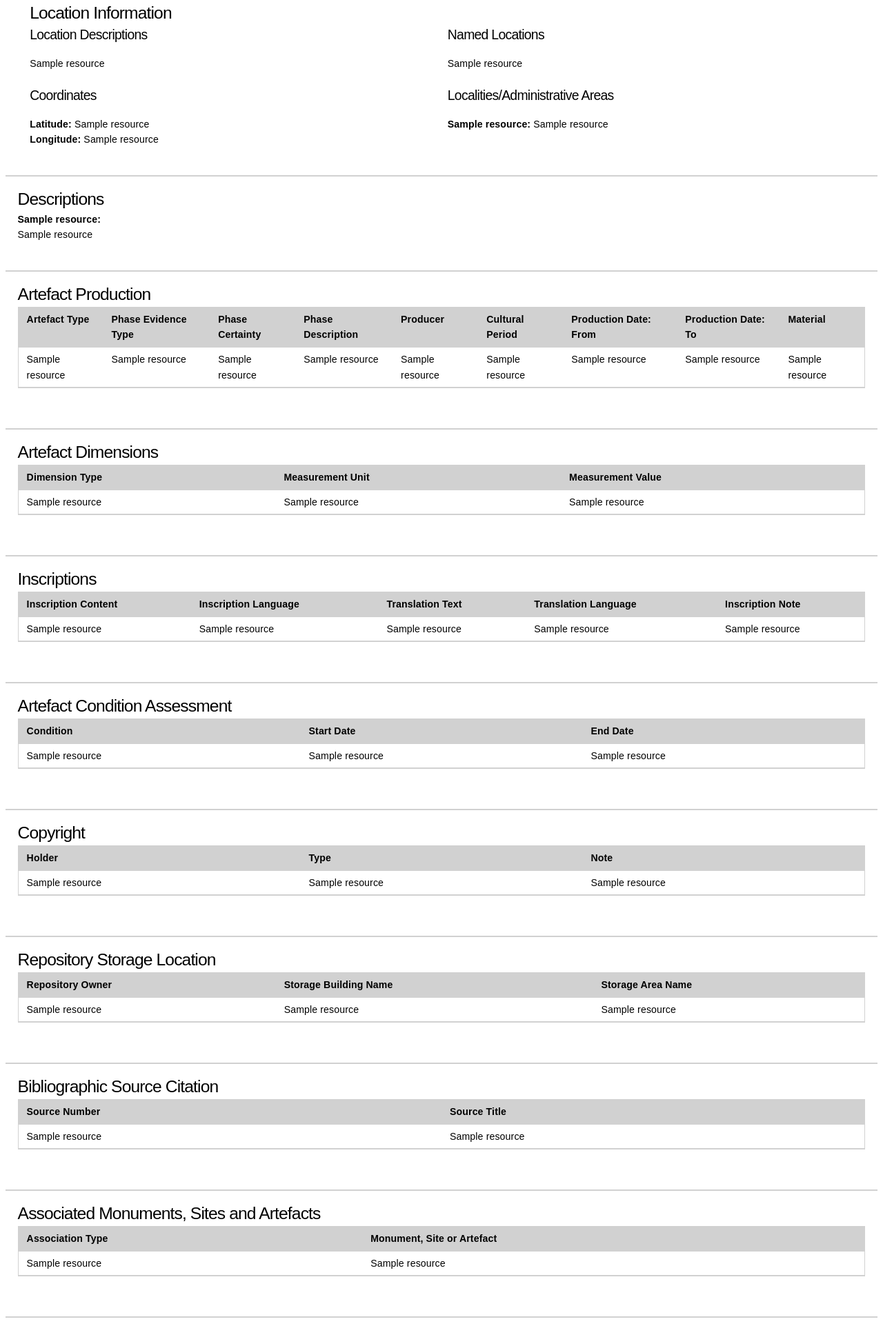
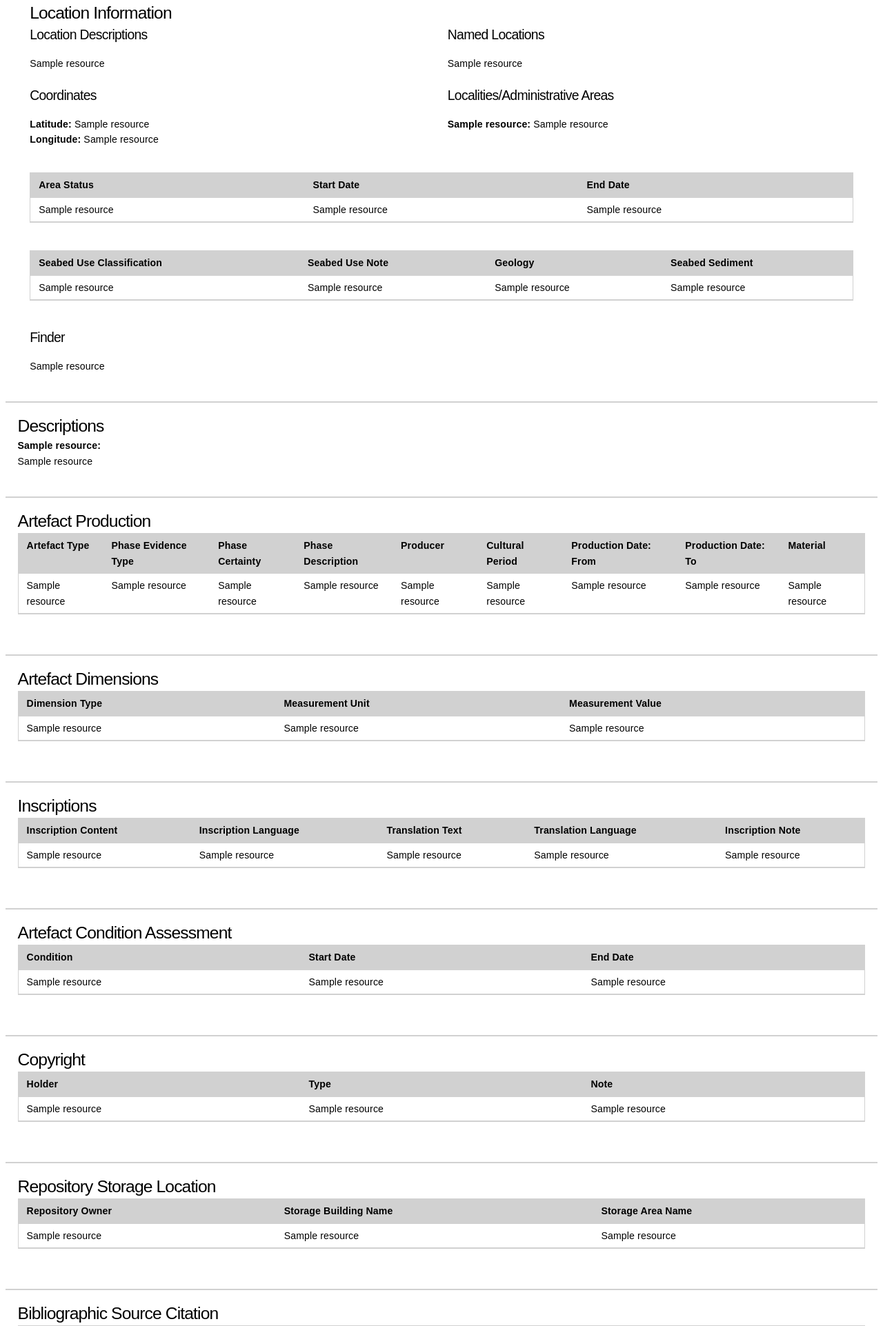
Before and after one commit to HistoricEngland/mariner-proj, a Django app: template mariner_proj/templates/html_export/1d47e2bc-2d51-11ef-ae46-0242ac140006.htm in a window 1280 px wide. Shown: the part 688-2611 px from the top of the page at 69% size. Run offline with Django 3.2, Linux system fonts and the light colour scheme; the template is opened without the code that fills it: most values are stand-ins (such as "Sample title", 1, 10 or a date in 2020); parts of the project's set-up code (start-up, migrations or seed data) failed here and were passed over.

Commit message:
Add 2 more sub-sections to Location Information section

```diff
--- a/mariner_proj/templates/html_export/1d47e2bc-2d51-11ef-ae46-0242ac140006.htm
+++ b/mariner_proj/templates/html_export/1d47e2bc-2d51-11ef-ae46-0242ac140006.htm
@@ -150,12 +150,74 @@
                                         </div>
                                     </div>
                                 </div>
+
+                                {# Area Statuses #}
+                                {% with area=resource_data|val_from_key:"Discovery"|val_from_key:"Location Data"|val_from_key:"Area" %}
+                                {% if area and area|val_from_key:"Area Assignments" %}
+                                <div class="rtable" style="margin-top:1em;">
+                                    <div class="rrow rheader">
+                                        <div class="rcell">Area Status</div>
+                                        <div class="rcell">Start Date</div>
+                                        <div class="rcell">End Date</div>
+                                    </div>
+                                    {% for assignment in area|val_from_key:"Area Assignments" %}
+                                    <div class="rrow">
+                                        <div class="rcell" data-title="Area Status">{{ assignment|val_from_key:"Area Status"|val_from_key:"@display_value" }}</div>
+                                        <div class="rcell" data-title="Start Date">{{ assignment|val_from_key:"Area Status Timespan"|val_from_key:"Area Status Start Date"|val_from_key:"@display_value" }}</div>
+                                        <div class="rcell" data-title="End Date">{{ assignment|val_from_key:"Area Status Timespan"|val_from_key:"Area Status End Date"|val_from_key:"@display_value" }}</div>
+                                    </div>
+                                    {% endfor %}
+                                </div>
+                                {% endif %}
+                                {% endwith %}
+
+                                {# Seabed Use Classification #}
+                                {% with seabed_assignments=resource_data|val_from_key:"Discovery"|val_from_key:"Location Data"|val_from_key:"Seabed Use Classification Assignment" %}
+                                {% if seabed_assignments %}
+                                <div class="rtable" style="margin-top:1em;">
+                                    <div class="rrow rheader">
+                                        <div class="rcell">Seabed Use Classification</div>
+                                        <div class="rcell">Seabed Use Note</div>
+                                        <div class="rcell">Geology</div>
+                                        <div class="rcell">Seabed Sediment</div>
+                                    </div>
+                                    {% for assignment in seabed_assignments %}
+                                    <div class="rrow">
+                                        <div class="rcell" data-title="Seabed Use Classification">{{ assignment|val_from_key:"Seabed Use Classification"|val_from_key:"@display_value" }}</div>
+                                        <div class="rcell" data-title="Seabed Use Note">{{ assignment|val_from_key:"Seabed Use Notes"|val_from_key:"Seabed Use Notes Value"|val_from_key:"@display_value" }}</div>
+                                        <div class="rcell" data-title="Geology">{{ assignment|val_from_key:"Geology"|val_from_key:"@display_value" }}</div>
+                                        <div class="rcell" data-title="Seabed Sediment">{{ assignment|val_from_key:"Seabed Sediment"|val_from_key:"@display_value" }}</div>
+                                    </div>
+                                    {% endfor %}
+                                </div>
+                                {% endif %}
+                                {% endwith %}
+
                             </div>
                         </div>
                     </div>
                 </div>
                 {% endif %}
                 {% endwith %}
+
+                {# Finder sub-row #}
+                {% with finder=resource_data|val_from_key:"Discovery"|val_from_key:"Finder" %}
+                {% if finder %}
+                <div class="row">
+                    <div class="column">
+                        <div class="keeptogether">
+                            <div class="container">
+                                <h4>Finder</h4>
+                                <p>
+                                    {{ finder|val_from_key:"@display_value" }}
+                                </p>
+                            </div>
+                        </div>
+                    </div>
+                </div>
+                {% endif %}
+                {% endwith %}
+
             </div>
         </section>
         <hr/>
```
